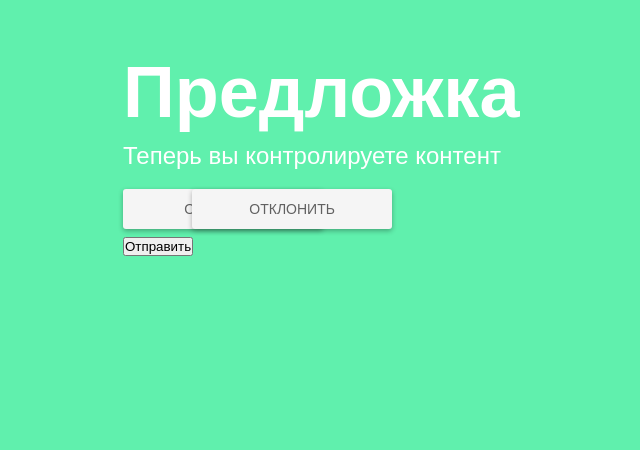
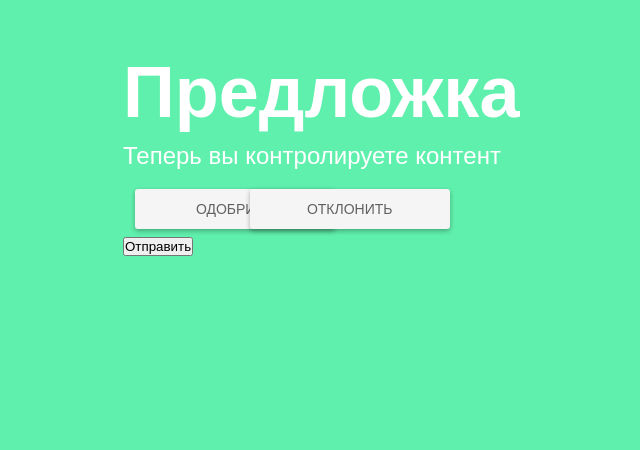
Before and after one commit to EdwardASNL17/DBProject, a PHP site: page /admin.php in a window 1280 px wide. Shown: the part 618-1068 px from the top of the page, without its empty margins (5-645 px from the left). Run offline with PHP 8.4, Linux system fonts and the light colour scheme; a user stored in the database is signed in; tables that the repository leaves empty or names only in its code hold one stand-in row (values such as "Sample post"); data that the repository does not hold is empty.

Commit message:
Предложка v1.0

```diff
--- a/admin.php
+++ b/admin.php
@@ -59,7 +59,10 @@
     	if (isset($_POST["predl$i"]))
        	  		{
        	  		   if ($_POST["predl$i"] == "Одобрить") {
-
+       	  		   	 $query="INSERT INTO blogs VALUES(NULL,'$logins[$i]','$titles[$i]','$blogtexts[$i]','$images[$i]')";
+       	  		   	 $result = mysqli_query($link, $query) or die("Ошибка " . mysqli_error($link));
+       	  		   	 $query = "DELETE from predlojka WHERE id = $predlID[$i]";
+       	  		   	 $result = mysqli_query($link, $query) or die("Ошибка " . mysqli_error($link));
        	  		   }
        	  		   else if ($_POST["predl$i"] == "Отклонить") {
        	  		   	 $query = "DELETE from predlojka WHERE id = $predlID[$i]";
@@ -67,9 +70,9 @@
        	  		   }
        	  		}
     }
+    mysqli_close($link);
+ 	}
 
- 	}
- 	 mysqli_close($link);
 ?>
 <!DOCTYPE html>
 <html>
@@ -111,6 +114,7 @@
 		</form>
 	</div>
 	</div>
+	<?php if ($_SESSION['login'] == "EdwardASNL17") { ?>
 	<div class="form blog">
 	<div>
 		<h1>Предложка</h1>
@@ -143,6 +147,7 @@
 	</form>
 
 </div>
+<?php }  ?>
 <div class="footer">
 
 	<h3>©2019-2020 EDUARD TYAN</h3>
--- a/css/style.css
+++ b/css/style.css
@@ -898,8 +898,8 @@ body{
 {
 	display: flex;
 	flex-direction: row;
-	justify-content: space-between;
-	width: 25% !important;
+	justify-content: space-around;
+	width: 50% !important;
 
 }
 .predl-var input
```
